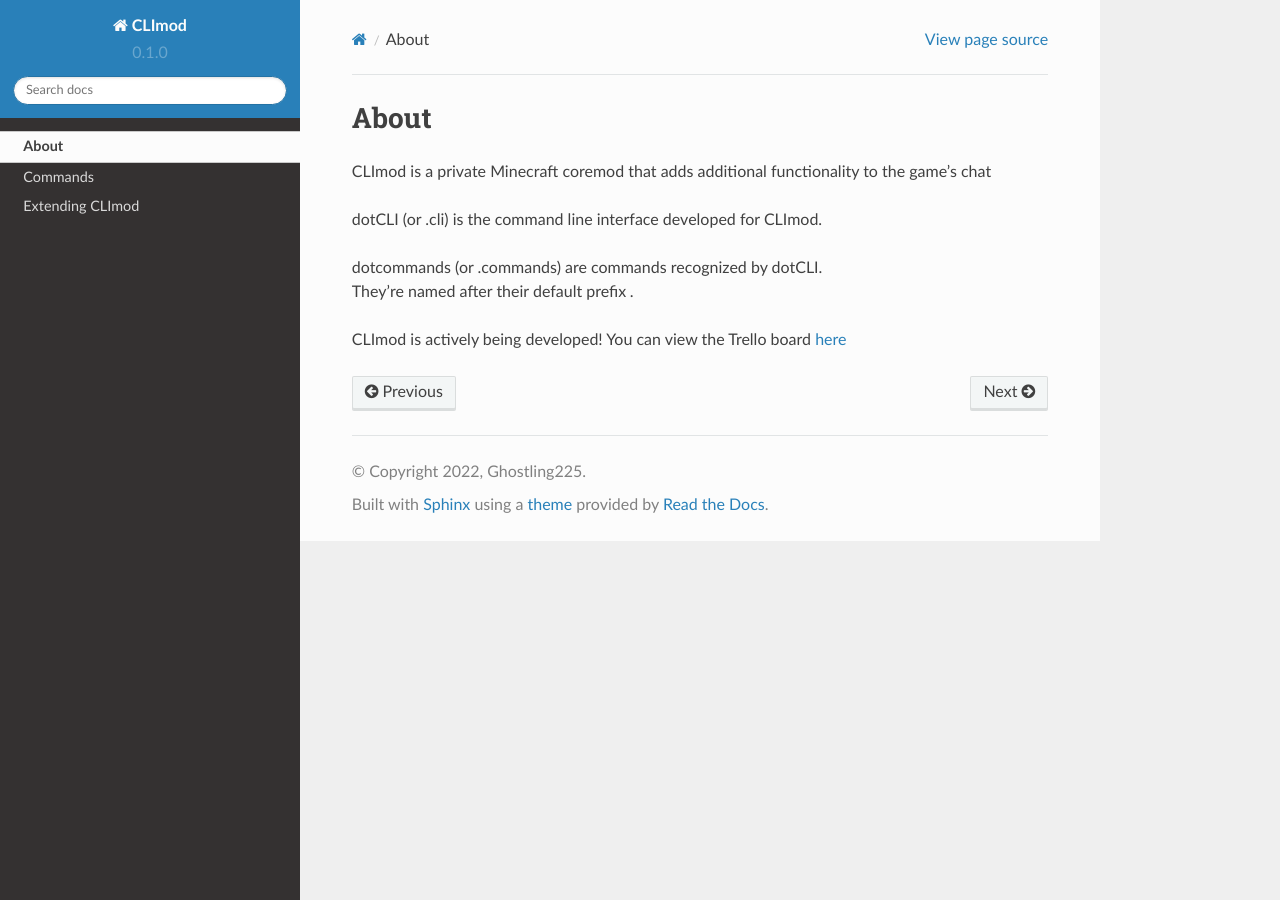
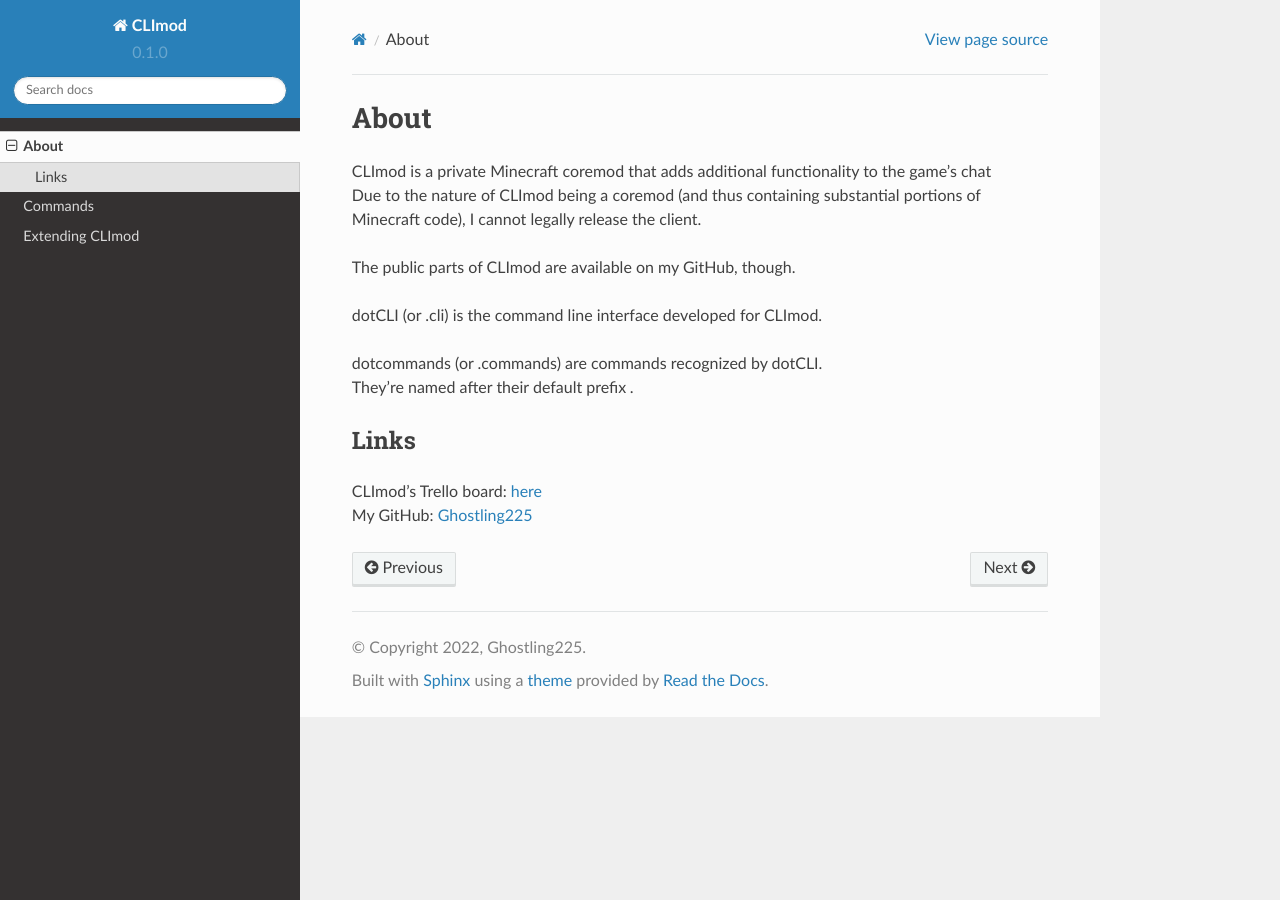
Before and after one commit to AbsoluteWisp/CLImodDocs, a Sphinx documentation site: the page built from docs/source/pages/about.rst, in a window 1280 px wide. Built offline with Sphinx 7.4.7 and the Read the Docs theme 2.0.0, drawn with Linux system fonts in a browser that asks for light colours.

Commit message:
Changes (automatic commit message)

```diff
--- a/docs/source/pages/about.rst
+++ b/docs/source/pages/about.rst
@@ -1,11 +1,17 @@
 About
 =====
 
-CLImod is a private Minecraft coremod that adds additional functionality to the game's chat
+| CLImod is a private Minecraft coremod that adds additional functionality to the game's chat
+| Due to the nature of CLImod being a coremod (and thus containing substantial portions of Minecraft code), I cannot legally release the client.
+
+The public parts of CLImod are available on my GitHub, though.
 
 dotCLI (or .cli) is the command line interface developed for CLImod.
 
 | dotcommands (or .commands) are commands recognized by dotCLI.
 | They're named after their default prefix `.`
 
-CLImod is actively being developed! You can view the Trello board `here <https://trello.com/b/bhQKhkq7/climod>`_
+Links
+-----
+| CLImod's Trello board: `here <https://trello.com/b/bhQKhkq7/climod>`_
+| My GitHub: `Ghostling225 <https://github.com/Ghostling225>`_
```
